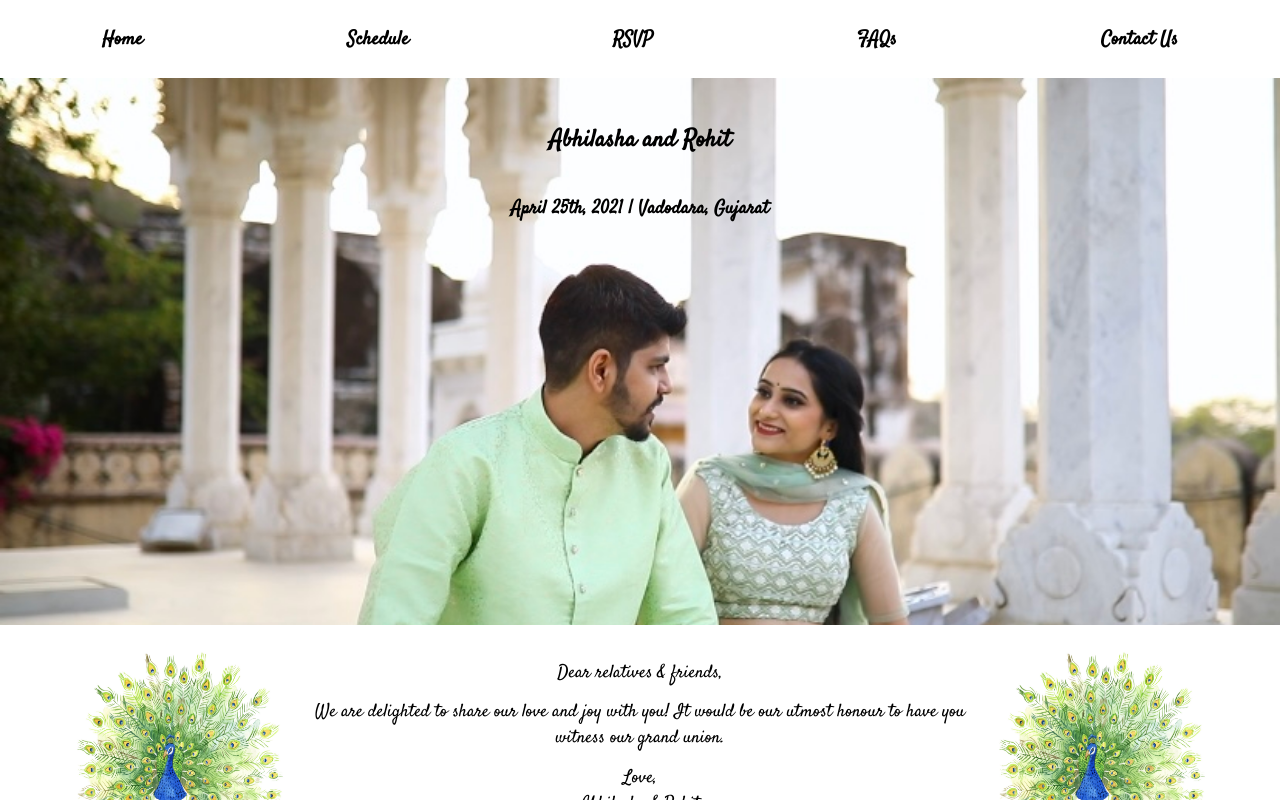
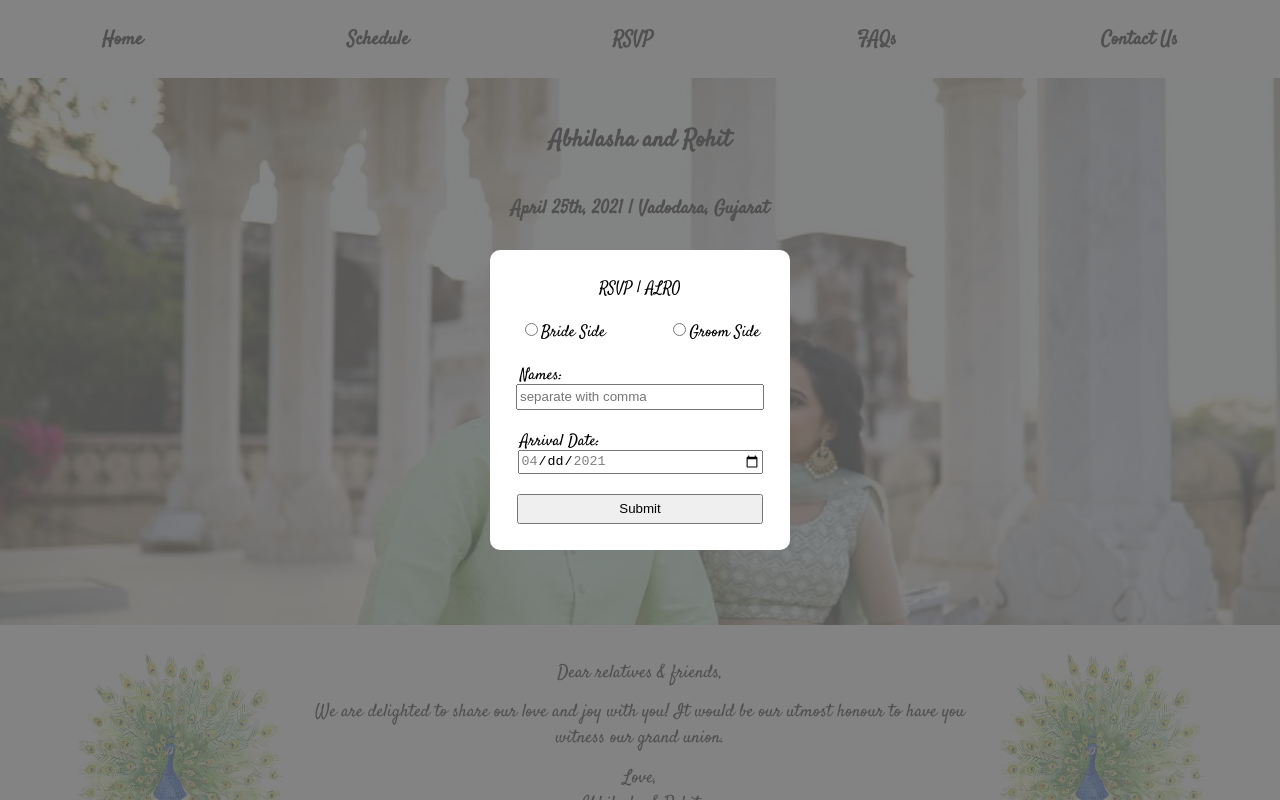
Before and after one commit to itsabhilasha/alro-wedding, a React (Create React App) app: page / in a window 1280 px wide. Shown: the top 800 px of the page. Built offline with nearby package versions, Linux system fonts and the light colour scheme.

Commit message:
add rsvp form

```diff
--- a/src/App.js
+++ b/src/App.js
@@ -7,6 +7,7 @@ import SangeetSection from "./Components/SangeetSection";
 import WeddingSection from "./Components/WeddingSection";
 import Rsvp from "./Components/Rsvp";
 import FAQ from "./Components/FAQ";
+import RsvpForm from "./Components/RsvpForm";
 
 function App() {
   return (
@@ -19,6 +20,7 @@ function App() {
       <WeddingSection />
       <Rsvp />
       <FAQ />
+      <RsvpForm />
     </div>
   );
 }
--- a/src/Components/InviteSection.js
+++ b/src/Components/InviteSection.js
@@ -33,7 +33,7 @@ function InviteSection() {
   return (
     <>
       <div className="peacock-message">
-        <img className="peacock-img" src={peacock} />
+        <img alt="peacock" className="peacock-img" src={peacock} />
         <div className="message">
           <div>Dear relatives & friends,</div>
           <div className="msg-body">
@@ -43,9 +43,9 @@ function InviteSection() {
           <div>Love,</div>
           <div>Abhilasha & Rohit</div>
         </div>
-        <img className="peacock-img" src={peacock} />
+        <img alt="peacock" className="peacock-img" src={peacock} />
       </div>
-      <div class="hashtags">
+      <div className="hashtags">
         <div>#ALROhitched</div>
         <div>#GaurgeousCouple</div>
         <div>#RohitKiAbhilasha</div>
--- a/src/Components/Rsvp.js
+++ b/src/Components/Rsvp.js
@@ -1,5 +1,10 @@
 import React from "react";
 import "./Rsvp.css";
+
+var rsvp = (event) => {
+  console.log("clicked ", event);
+
+};
 
 function Rsvp() {
   return (
@@ -9,7 +14,9 @@ function Rsvp() {
           If you would like to attend the events, please click the link below
           and fill in the details so that we can make arrangements for you.
         </h3>
-        <button className="rsvp-btn">RSVP</button>
+        <button onClick={rsvp} className="rsvp-btn">
+          RSVP
+        </button>
         <div className="spacing"></div>
       </div>
     </>
--- /dev/null
+++ b/src/Components/RsvpForm.css
@@ -0,0 +1,56 @@
+.rsvp__cover {
+  position: fixed;
+  left: 0;
+  top: 0;
+  width: 100%;
+  height: 100%;
+  background-color: rgba(100, 100, 100, 0.8);
+}
+
+.rsvp__form {
+  position: fixed;
+  left: calc(50% - 150px);
+  top: calc(50% - 150px);
+  width: 300px;
+  height: 300px;
+  background-color: white;
+  display: flex;
+  flex-direction: column;
+  align-items: center;
+  justify-content: center;
+  border-radius: 10px;
+}
+
+.rsvp__title {
+  margin-bottom: 20px;
+}
+
+.rsvp__brideGroomSelection {
+  width: 80%;
+  display: flex;
+  flex-direction: row;
+  justify-content: space-between;
+  margin-bottom: 20px;
+}
+
+.rsvp__name {
+  width: 80%;
+  height: 20px;
+  margin-bottom: 20px;
+}
+
+.rsvp__arrivalDate {
+  width: 80%;
+  height: 20px;
+  text-align: left;
+}
+
+.rsvp__submit {
+  width: 82%;
+  height: 30px;
+}
+
+html,
+body {
+  overflow: hidden;
+}
--- /dev/null
+++ b/src/Components/RsvpForm.js
@@ -0,0 +1,65 @@
+import React, { useState } from "react";
+import "./RsvpForm.css";
+
+function RsvpForm() {
+  const [name, setName] = useState("");
+  const [date, setDate] = useState("");
+  const [brideGroom, setBrideGroom] = useState("");
+
+  const handleSubmit = (e) => {
+    e.preventDefault();
+    console.log("submitted: ", name, date, brideGroom);
+  };
+
+  return (
+    <div className="rsvp__cover">
+      <form className="rsvp__form" onSubmit={handleSubmit}>
+        <div className="rsvp__title">RSVP | ALRO</div>
+        <div className="rsvp__brideGroomSelection">
+          <div className="radio">
+            <label>
+              <input
+                type="radio"
+                value="Bride"
+                checked={brideGroom === "Bride"}
+                onChange={(e) => setBrideGroom(e.target.value)}
+              />
+              Bride Side
+            </label>
+          </div>
+          <div className="radio">
+            <label>
+              <input
+                type="radio"
+                value="Groom"
+                checked={brideGroom === "Groom"}
+                onChange={(e) => setBrideGroom(e.target.value)}
+              />
+              Groom Side
+            </label>
+          </div>
+        </div>
+        <label className="rsvp__arrivalDate">Names:</label>
+        <input
+          type="text"
+          placeholder="separate with comma"
+          className="rsvp__name"
+          value={name}
+          onChange={(e) => setName(e.target.value)}
+        />
+        <label className="rsvp__arrivalDate">Arrival Date:</label>
+        <input
+          type="date"
+          min="2021-04-20"
+          max="2021-04-25"
+          className="rsvp__name"
+          value={date}
+          onChange={(e) => setDate(e.target.value)}
+        />
+        <input className="rsvp__submit" type="submit" value="Submit" />
+      </form>
+    </div>
+  );
+}
+
+export default RsvpForm;
```
Also changed, not shown: 1 other file (tests, documents, lock files or other folders).
